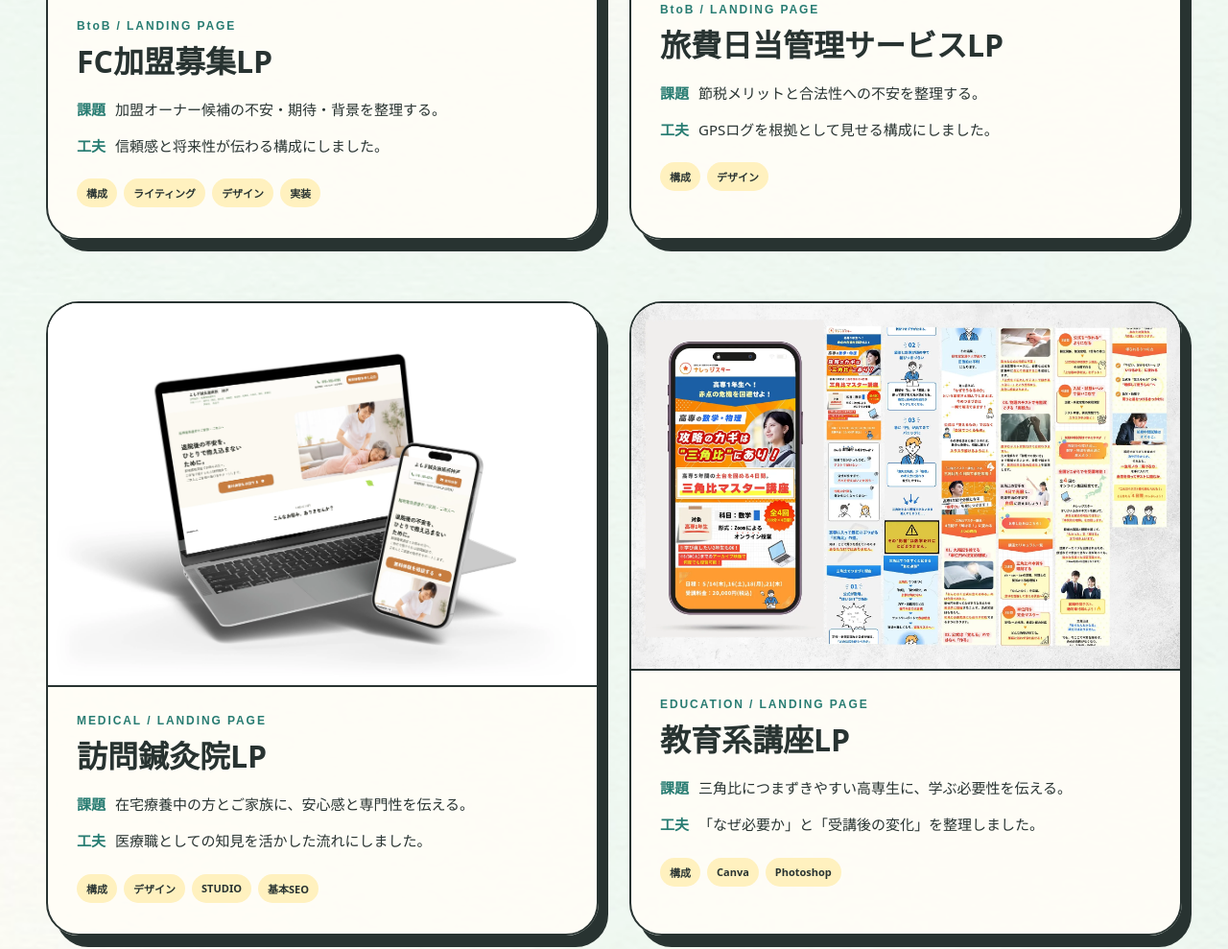
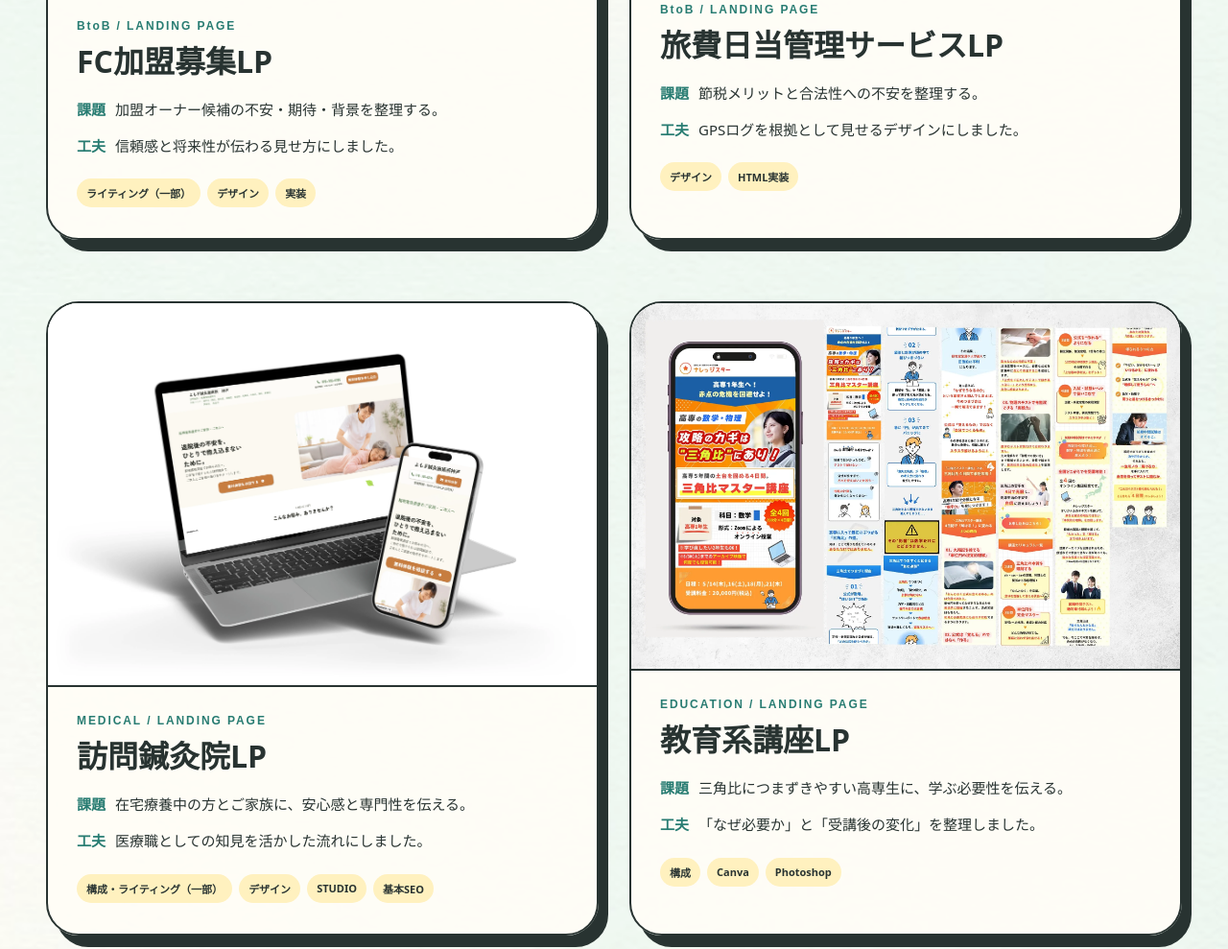
Before and after one commit to fumino-max/portfolio-fumino, a plain HTML site: page lp/index.html in a window 1280 px wide. Shown: the part 4200-5189 px from the top of the page at 96% size. Drawn offline with Linux system fonts and the light colour scheme.

Commit message:
LP紹介ページの担当表記を訂正（同じ3件）
Co-Authored-By: Claude Sonnet 5.5 <noreply@anthropic.com>

```diff
--- a/lp/index.html
+++ b/lp/index.html
@@ -1137,8 +1137,8 @@
             <div class="work-card__body">
               <p class="work-card__type">BtoB / LANDING PAGE</p>
               <h3>FC加盟募集LP</h3>
-              <dl class="work-card__details"><div class="work-card__detail"><dt>課題</dt><dd>加盟オーナー候補の不安・期待・背景を整理する。</dd></div><div class="work-card__detail"><dt>工夫</dt><dd>信頼感と将来性が伝わる構成にしました。</dd></div></dl>
-              <ul class="work-tags"><li>構成</li><li>ライティング</li><li>デザイン</li><li>実装</li></ul>
+              <dl class="work-card__details"><div class="work-card__detail"><dt>課題</dt><dd>加盟オーナー候補の不安・期待・背景を整理する。</dd></div><div class="work-card__detail"><dt>工夫</dt><dd>信頼感と将来性が伝わる見せ方にしました。</dd></div></dl>
+              <ul class="work-tags"><li>ライティング（一部）</li><li>デザイン</li><li>実装</li></ul>
             </div>
           </article>
 
@@ -1147,8 +1147,8 @@
             <div class="work-card__body">
               <p class="work-card__type">BtoB / LANDING PAGE</p>
               <h3>旅費日当管理サービスLP</h3>
-              <dl class="work-card__details"><div class="work-card__detail"><dt>課題</dt><dd>節税メリットと合法性への不安を整理する。</dd></div><div class="work-card__detail"><dt>工夫</dt><dd>GPSログを根拠として見せる構成にしました。</dd></div></dl>
-              <ul class="work-tags"><li>構成</li><li>デザイン</li></ul>
+              <dl class="work-card__details"><div class="work-card__detail"><dt>課題</dt><dd>節税メリットと合法性への不安を整理する。</dd></div><div class="work-card__detail"><dt>工夫</dt><dd>GPSログを根拠として見せるデザインにしました。</dd></div></dl>
+              <ul class="work-tags"><li>デザイン</li><li>HTML実装</li></ul>
             </div>
           </article>
 
@@ -1158,7 +1158,7 @@
               <p class="work-card__type">MEDICAL / LANDING PAGE</p>
               <h3>訪問鍼灸院LP</h3>
               <dl class="work-card__details"><div class="work-card__detail"><dt>課題</dt><dd>在宅療養中の方とご家族に、安心感と専門性を伝える。</dd></div><div class="work-card__detail"><dt>工夫</dt><dd>医療職としての知見を活かした流れにしました。</dd></div></dl>
-              <ul class="work-tags"><li>構成</li><li>デザイン</li><li>STUDIO</li><li>基本SEO</li></ul>
+              <ul class="work-tags"><li>構成・ライティング（一部）</li><li>デザイン</li><li>STUDIO</li><li>基本SEO</li></ul>
             </div>
           </article>
 
```
